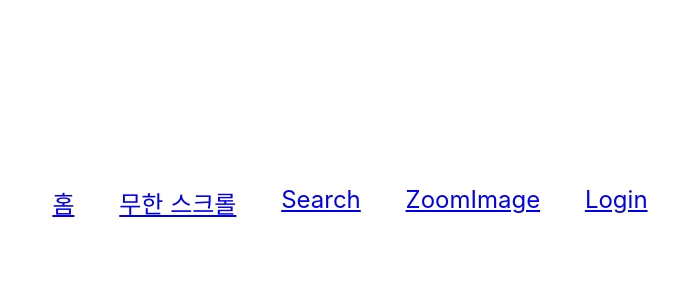
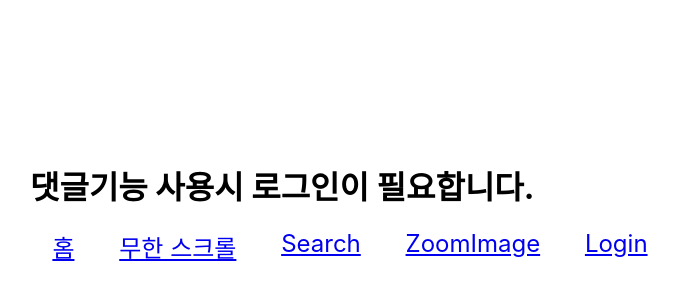
Before and after one commit to hanamDeveloper/playground_react, a React (Create React App) app: page / in a window 1280 px wide. Shown: the part 198-498 px from the top of the page, without its empty margins (290-969 px from the left). Built offline with nearby package versions, Linux system fonts and the light colour scheme.

Commit message:
Add login for comment

```diff
--- a/src/datas/User/UserContextAPI.js
+++ b/src/datas/User/UserContextAPI.js
@@ -1,29 +1,21 @@
-import { createContext, useState } from 'react';
+import { createContext, useState } from "react";
 import userAccountDatas from "../../json/userAccountDatas.json";
 
 const UserContext = createContext({
-    userAccountDatas: userAccountDatas,
-    count: 0,
+  userAccountDatas: userAccountDatas,
 });
 
 const UserProvider = ({ children }) => {
-    const [count, setCount] = useState(0);
-    const [ userData, setUserData ] = useState([])
-
-  const plusCount = ()=> {
-    setCount(count + 1);
-  };
-
+  const [userData, setUserData] = useState([]);
 
   return (
     <UserContext.Provider
       value={{
         userAccountDatas,
-        count,
         userData,
         setUserData,
-        plusCount,
-      }}>
+      }}
+    >
       {children}
     </UserContext.Provider>
   );
--- a/src/pages/Home.js
+++ b/src/pages/Home.js
@@ -1,9 +1,13 @@
-import React from "react";
+import React, { useContext } from "react";
 import { Link } from "react-router-dom";
+import { UserContext } from "../datas/User/UserContextAPI";
 
 const Home = () => {
+  const { userData } = useContext(UserContext);
+
   return (
     <div style={{ width: "50%" }}>
+      <h1>{userData.length ? userData[0].id : '댓글기능 사용시 로그인이 필요합니다.'}</h1>
       <div
         style={{
           display: "flex",
@@ -16,7 +20,7 @@ const Home = () => {
         <Link to="infiniteScroll">무한 스크롤</Link>
         <Link to="search">Search</Link>
         <Link to="zoomImage">ZoomImage</Link>
-        <Link to="zoomImage">Login</Link>
+        <Link to="login">Login</Link>
       </div>
     </div>
   );
--- a/src/pages/Login.js
+++ b/src/pages/Login.js
@@ -1,5 +1,6 @@
 import React, { useContext, useState } from "react";
 import styled from "styled-components";
+import { useNavigate } from 'react-router-dom';
 import { UserContext } from "../datas/User/UserContextAPI";
 
 
@@ -27,7 +28,9 @@ const Button = styled.button`
 `;
 
 const Login = () => {
+    const navigate = useNavigate();
     const { userAccountDatas, setUserData } = useContext(UserContext)
+
 
   const [input, setInput] = useState({
     id: "",
@@ -44,10 +47,12 @@ const Login = () => {
   const handleLogin = () => {
     setUserData(userAccountDatas.filter(userData => {
       if (userData.id === input.id) {
+        navigate(`/`)
         return userData.pw === input.pw;
       }
     }));
   };
+
 
 
   return (
```
